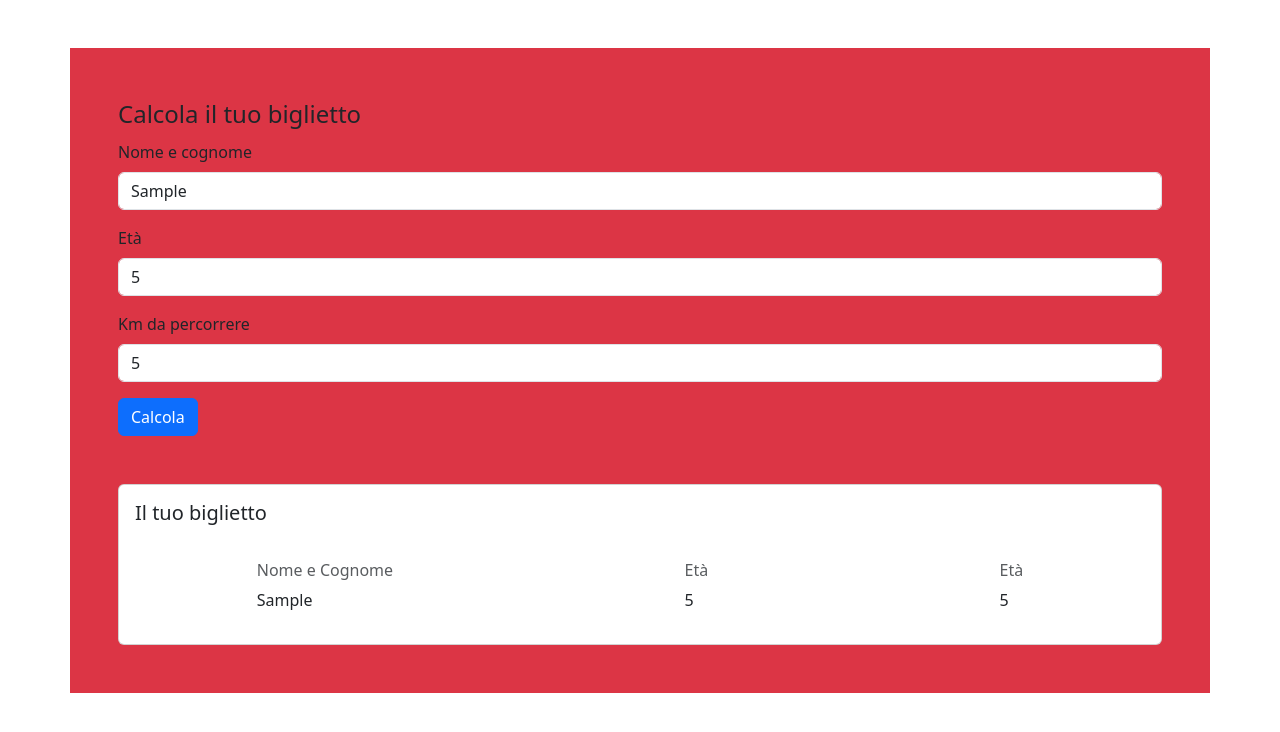
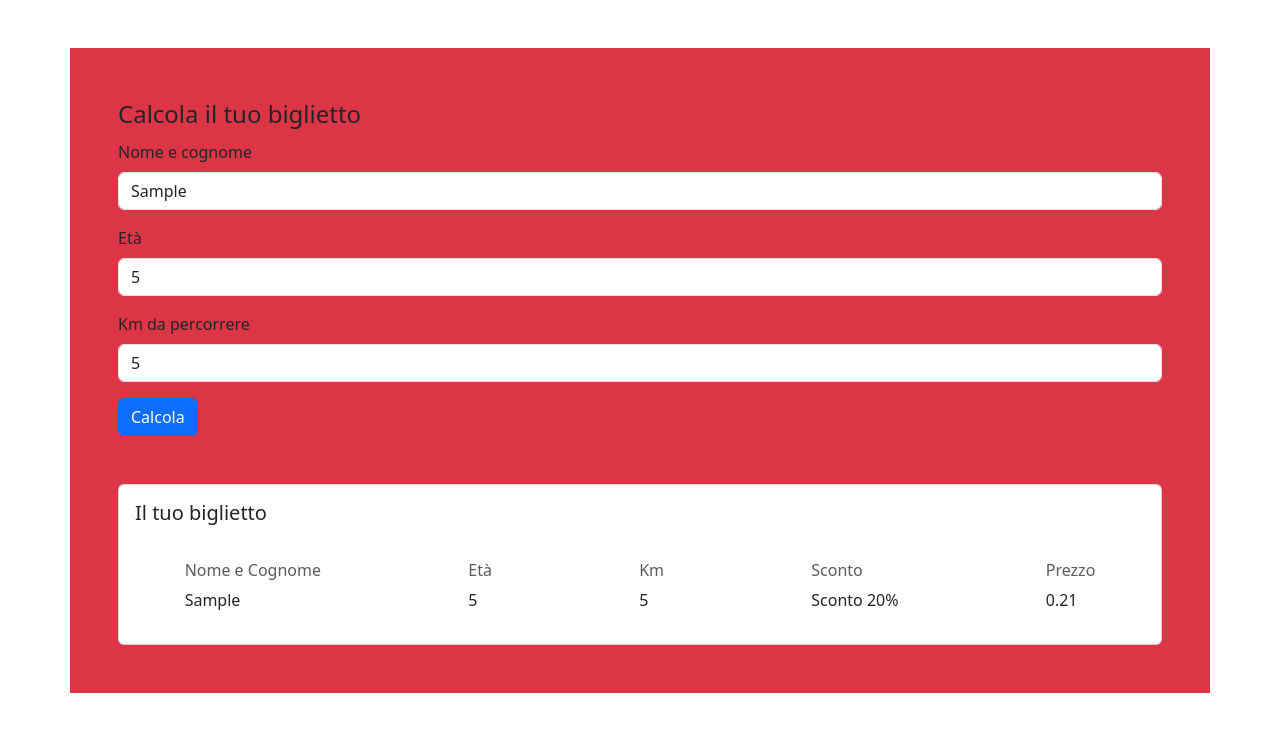
Before and after one commit to alexciccarese/js-biglietto-treno-form, a plain HTML site: page index.html in a window 1280 px wide. Both pictures are taken after typing "Sample", "5", "5" into the empty fields and a click on the button "Calcola". Drawn offline with nearby package versions, Linux system fonts and the light colour scheme.

Commit message:
add final price and discount on html and js

```diff
--- a/asstes/main.js
+++ b/asstes/main.js
@@ -8,6 +8,8 @@ const button = document.querySelector('button')
 const fullName = document.getElementById('fullname')
 const userAge = document.getElementById('userage')
 const totalKm = document.getElementById('totalkm')
+const finalDiscount = document.getElementById('discount')
+const priceEl = document.getElementById('price')
 
 //al click stampiamo in console
 button.addEventListener('click', function() {
@@ -26,24 +28,34 @@ button.addEventListener('click', function() {
   let totallPrice = kmPrice * km
   console.log(`Prezzo base: ${totallPrice.toFixed(2)} €`);
 
+  let discount = 0
+  let discountText = '-'
+
 
   if (age < 18 ) {
-    totallPrice = totallPrice * 0.8
-    console.log('Sconto 20% applicato');
+    discount = totallPrice * 0.8
+    discountText = 'Sconto 20%'
+    console.log(discountText)
 
 
   } else if (age >= 65) {
-    totallPrice = totallPrice * 0.6
-    console.log('sconto 40% applicato');
-
-
+    discount = totallPrice * 0.6
+    discountText = 'Sconto 40%'
+    console.log(discountText)
   }
 
-  console.log(`Il prezzo del tuo biglietto sarà di: ${totallPrice.toFixed(2)} €`);
+  // calcoliamo prezzo finale
+  const finalPrice = totallPrice - discount
+  console.log(`Il prezzo del tuo biglietto sarà di: ${finalPrice.toFixed(2)} €`);
 
 
   // aggiorniamo i valori del form
   fullName.innerHTML = nameEl.value
   userAge.innerHTML = ageEl.value
   totalKm.innerHTML = kmEl.value
+  finalDiscount.innerHTML = discountText
+  priceEl.innerHTML = finalPrice.toFixed(2)
+
+
+  return finalDiscount
 })
--- a/index.html
+++ b/index.html
@@ -50,8 +50,18 @@
       </div>
 
       <div>
-        <h6 class="card-subtitle mb-2 text-body-secondary">Età</h6>
+        <h6 class="card-subtitle mb-2 text-body-secondary">Km</h6>
         <p id="totalkm">-</p>
+      </div>
+
+      <div>
+        <h6 class="card-subtitle mb-2 text-body-secondary">Sconto</h6>
+        <p id="discount">-</p>
+      </div>
+
+      <div>
+        <h6 class="card-subtitle mb-2 text-body-secondary">Prezzo</h6>
+        <p id="price">-</p>
       </div>
 
     </div>
```
